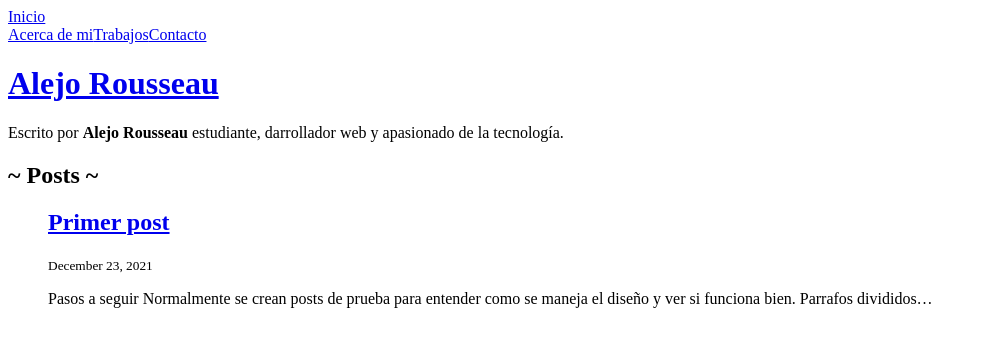
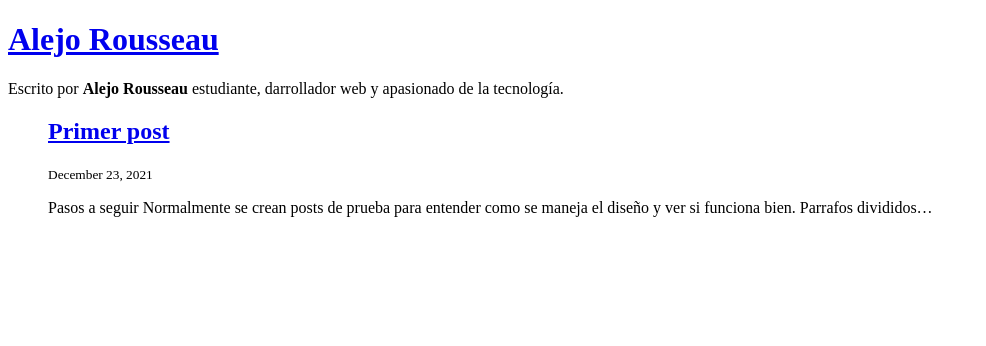
Before and after one commit to alejorousseau/netlify-gatsby, a Gatsby site: page / in a window 1280 px wide. Shown: the whole page, without its empty margins (0-986 px from the left). Built offline with nearby package versions, Linux system fonts and the light colour scheme; Gatsby itself is replaced by a stand-in of ours.

Commit message:
Index updated

```diff
--- a/src/components/layout.js
+++ b/src/components/layout.js
@@ -18,7 +18,7 @@ const Layout = ({ location, title, children }) => {
   }
   return (
     <div  data-is-root-path={isRootPath}>
-      <Header isRootPath={isRootPath} title={title}/>
+      {/*<Header isRootPath={isRootPath} title={title}/>*/}
       <div className="global-wrapper">
         <headerTitle className="global-header">{headerTitle}</headerTitle>
         <main>{children}</main>
--- a/src/pages/index.js
+++ b/src/pages/index.js
@@ -29,7 +29,6 @@ const BlogIndex = ({ data, location }) => {
         <script src="https://identity.netlify.com/v1/netlify-identity-widget.js"></script>
       </Helmet>
       <Bio />
-      <h2>~ Posts ~</h2>
       <ol style={{ listStyle: `none` }}>
         {posts.map(post => {
           const title = post.frontmatter.title || post.fields.slug
```
